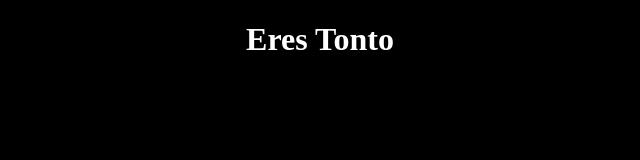
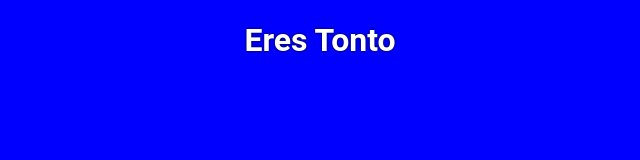
Before and after one commit to TheTurtonator/pagina, a plain HTML site: page index.html in a window 1280 px wide. Shown: the whole page, without its empty margins (320-960 px from the left). Drawn offline with Linux system fonts and the light colour scheme.

Commit message:
Update style.css

```diff
--- a/style.css
+++ b/style.css
@@ -2,5 +2,7 @@ body {
     text-align: center;
     text-shadow: 0px 0px 2.5px #000;
     color: white;
-    background-color: black;
+    background-color: blue;
+    justify-content: center;
+    font-family: "Roboto";
 }
```
